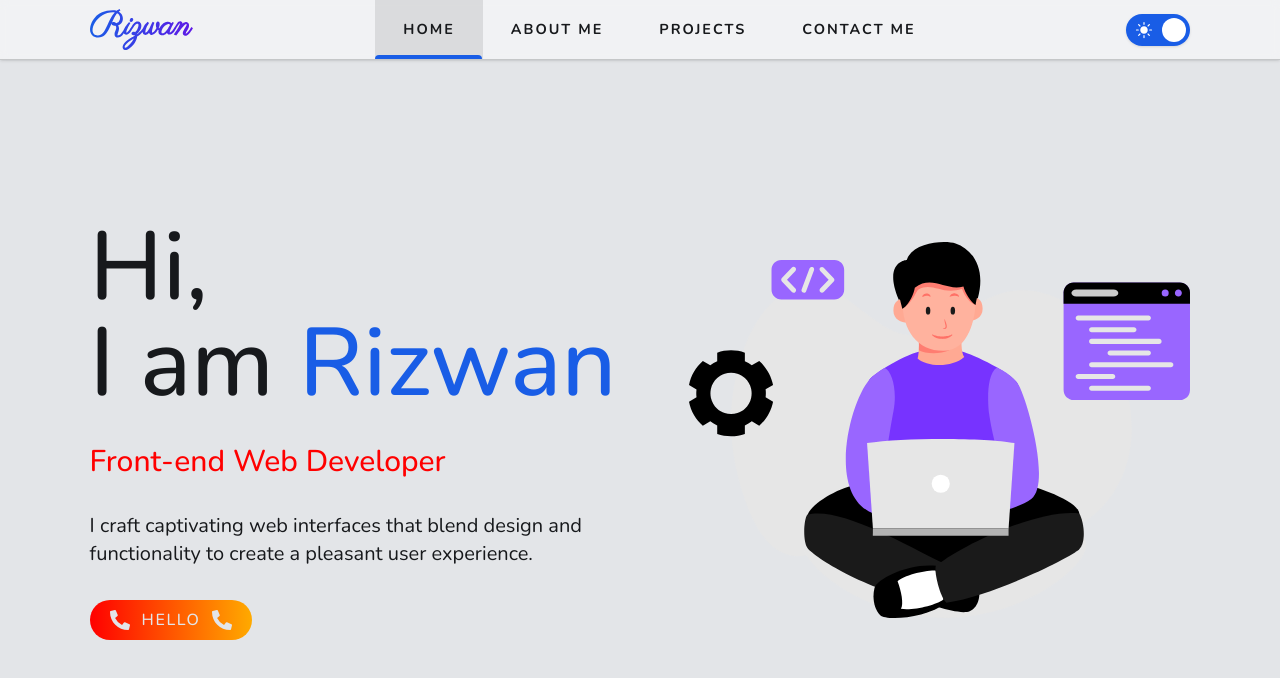
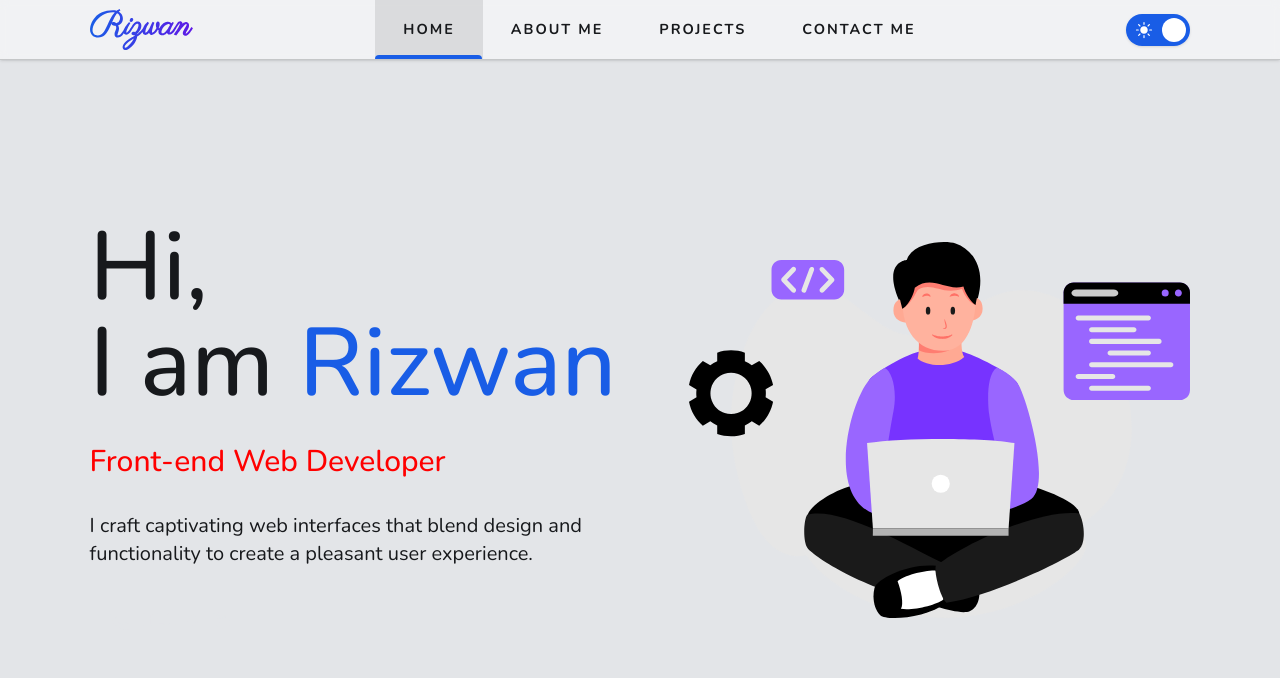
Before and after one commit to rizwanahamadcodes/portfolio, a Next.js app: page / in a window 1280 px wide. Shown: the top 678 px of the page. Built offline with nearby package versions, Linux system fonts and the light colour scheme.

Commit message:
just a test with the button

```diff
--- a/src/app/page.tsx
+++ b/src/app/page.tsx
@@ -32,8 +32,8 @@ export default function Home() {
                     <span className="flex flex-wrap gap-8">
                         <Button
                             leftIcon={FaPhoneAlt}
-                            rightIcon={FaPhoneAlt}
-                            type="solid"
+                            rightIcon={GiClick}
+                            type="ghost"
                             colorScheme="secondary-gradient"
                         >
                             Hello
```
